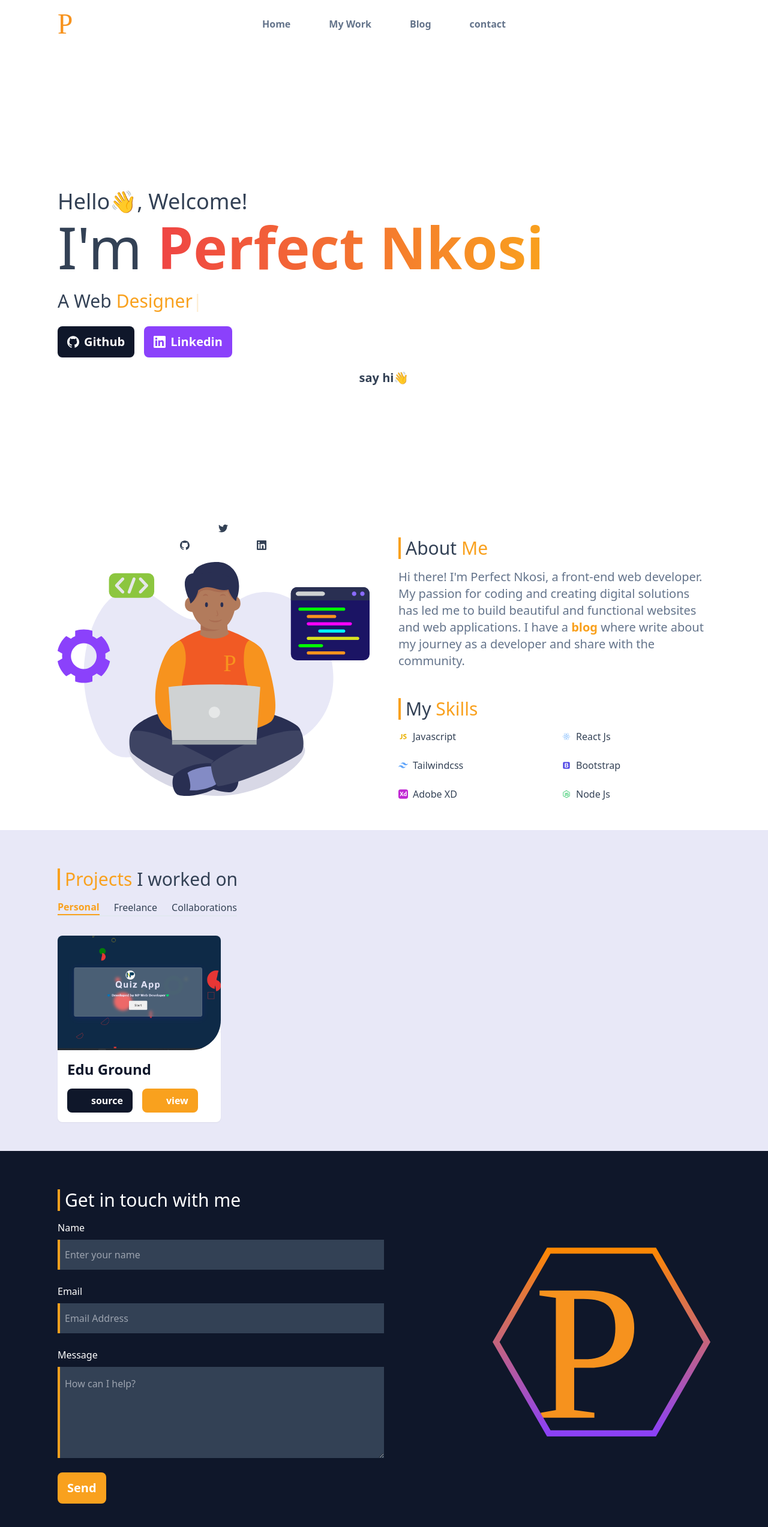
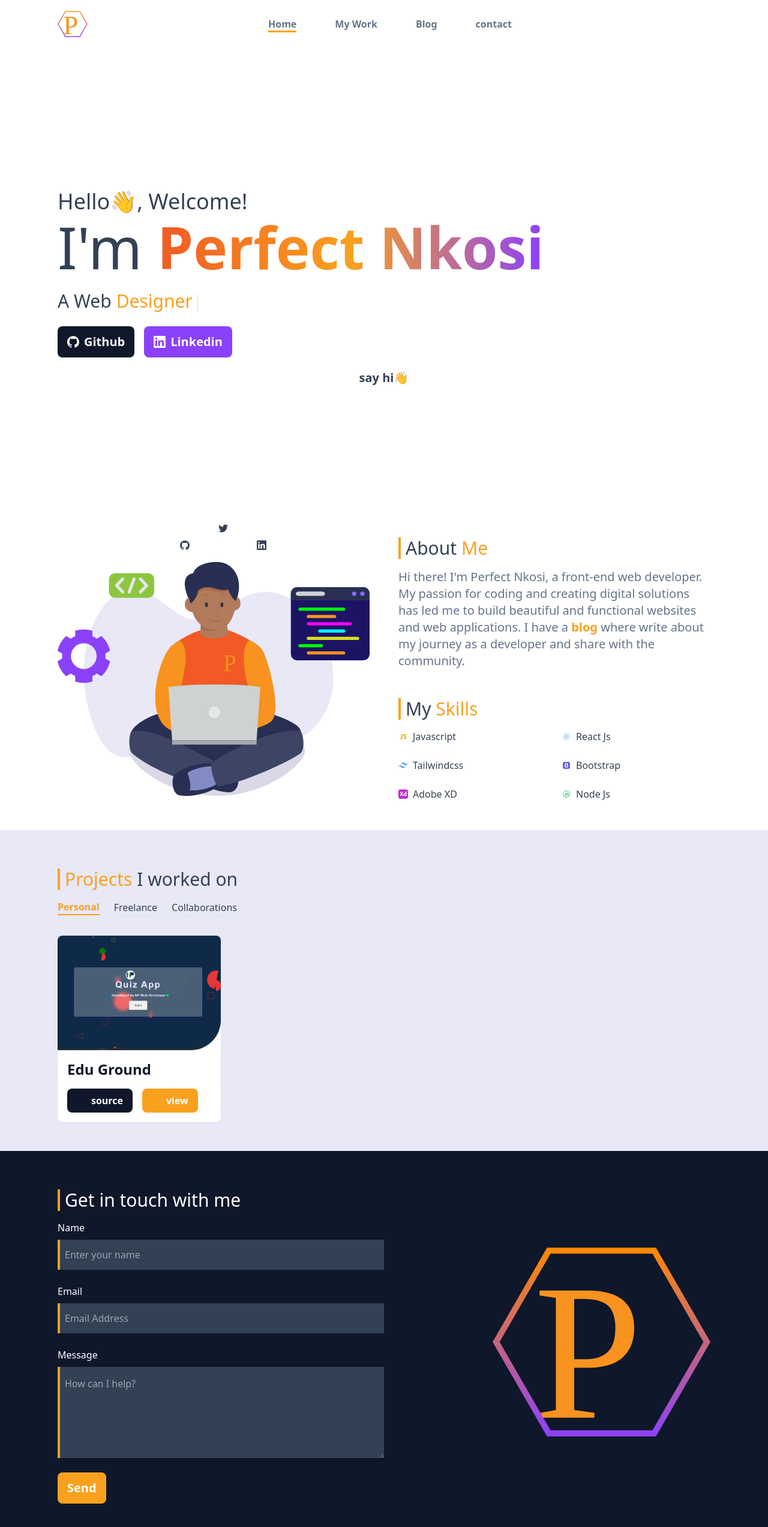
Before and after one commit to PNkosi/portfolio, a React (Vite) app: page / in a window 1280 px wide. Shown: the top 2546 px of the page at 60% size. Built offline with nearby package versions, Linux system fonts and the light colour scheme; some icons are missing.

Commit message:
first remote push

```diff
--- a/package.json
+++ b/package.json
@@ -11,6 +11,8 @@
   },
   "dependencies": {
     "@emailjs/browser": "^3.10.0",
+    "@sanity/client": "^5.3.2",
+    "@sanity/image-url": "^1.0.2",
     "firebase": "^9.17.0",
     "react": "^18.2.0",
     "react-dom": "^18.2.0",
--- /dev/null
+++ b/src/client.js
@@ -0,0 +1,7 @@
+import { createClient } from '@sanity/client'
+
+export default createClient({
+    projectId: "03acmjxw",
+    dataset: 'production',
+
+})
--- a/src/components/Contact.jsx
+++ b/src/components/Contact.jsx
@@ -9,7 +9,7 @@ const Contact = () => {
                     <h2 className="section-title">Get in touch with me</h2>
                     <ContactForm theme="dark" />
                 </div>
-                <img className="w-1/3 animate-pulse" src={logoHive} alt="" />
+                <img className="w-1/3" src={logoHive} alt="" />
             </div>
         </section>
     )
--- a/src/components/Hero.jsx
+++ b/src/components/Hero.jsx
@@ -6,7 +6,7 @@ const Hero = () => {
   return (
     <section className="flex flex-col justify-center p-container h-screen md:h-[70vh] lg:h-screen text-slate-700">
       <h2 className="text-4xl">Hello👋, Welcome!</h2>
-      <h1 className="text-5xl md:text-8xl pt-2 pb-6">I'm <span className="font-bold text-transparent bg-clip-text bg-gradient-to-r from-red-500 to-orange">Perfect Nkosi</span></h1>
+      <h1 className="text-5xl md:text-8xl pt-2 pb-6">I'm <span className="font-bold text-transparent bg-clip-text bg-gradient-to-r from-[#f15a24] via-orange to-purple">Perfect Nkosi</span></h1>
       <div className="flex ">
         <p className="text-2xl md:text-3xl">A Web </p>
 
--- a/src/components/Navbar.jsx
+++ b/src/components/Navbar.jsx
@@ -1,6 +1,6 @@
 import { useState } from 'react'
 import { NavLink } from 'react-router-dom'
-import logo from '../assets/SVG/logo.svg'
+import logo from '../assets/SVG/hive-logo.svg'
 import { TbMenu, IoClose } from 'react-icons/all'
 
 const Navbar = () => {
@@ -18,7 +18,7 @@ const Navbar = () => {
       {isMenuOpen && <div onClick={toggleMenu} className="absolute bg-black bg-opacity-80 h-screen w-screen mt-[10vh]"></div>}
       <nav className='relative h-[10vh] p-container flex justify-between items-center'>
         <NavLink onClick={isMenuOpen && toggleMenu} to='/'>
-          <img className='' width={30} src={logo} alt='logo' />
+          <img className='' width={50} src={logo} alt='logo' />
         </NavLink>
 
         {isMenuOpen &&
@@ -53,8 +53,12 @@ function MenuLinks(props) {
   ]
 
   const links = linksData.map(({ name, to }, index) => (
-    <li className='mx-8 my-4 lg:my-0' key={index} onClick={props.onMenuToggle}>
-      <NavLink to={to}>{name}</NavLink>
+    <li className='mx-8 my-4 lg:my-0 lg:hover:gradient-text transition-all' key={index} onClick={props.onMenuToggle}>
+      <NavLink style={({ isActive }) => {
+        return {
+          borderBottom: isActive ? '3px solid orange' : '',
+        }
+      }} to={to}>{name}</NavLink>
     </li>
   ))
 
--- a/src/components/blogComponents/FeaturedPost.jsx
+++ b/src/components/blogComponents/FeaturedPost.jsx
@@ -4,7 +4,7 @@ import { NavLink } from 'react-router-dom'
 const FeaturedPost = () => {
     return (
         <article className='py-4'>
-            <h1 className="text-4xl lg:text-5xl text-slate-700 font-bold"><NavLink to='/blog'>Building Reusable Components in React Js</NavLink></h1>
+            <h1 className="text-4xl lg:text-5xl text-slate-700 font-bold hover:text-orange transition-all"><NavLink to='/blog'>Building Reusable Components in React Js</NavLink></h1>
             <p className="lg:text-xl mt-6 w-10/12">Lorem ipsum dolor sit amet consectetur, adipisicing elit. Autem laudantium deleniti facilis possimus, rerum numquam.</p>
             <NavLink to='/blog' className="inline-block py-2 px-6 mt-4 bg-purple text-white">Read</NavLink>
         </article>
--- a/src/index.css
+++ b/src/index.css
@@ -35,4 +35,8 @@
   .hover-border-rounded {
     @apply hover:border-orange hover:border-2 hover:rounded-[50%] p-2 hover:text-orange;
   }
+
+  .gradient-text {
+    @apply text-transparent bg-clip-text bg-gradient-to-r from-[#f15a24] via-orange to-purple;
+  }
 }
--- a/src/pages/ContactPage.jsx
+++ b/src/pages/ContactPage.jsx
@@ -8,7 +8,7 @@ const ContactPage = () => {
     return (
         <section className="p-container flex flex-col lg:flex-row gap-6 lg:gap-0 mb-4">
             <div className="flex justify-center items-center flex-col lg:w-1/2 bg-gradient-to-br from-purple to-blue-300 py-6 lg:p-6 text-white">
-                <img className="hidden lg:block lg:w-1/2" src={img} />
+                <img className="w-1/3 lg:w-1/2" src={img} />
                 <h2 className="section-title text-white font-bold w-fit mx-auto">Get in touch with me</h2>
 
                 <p className="font-bold">perfect@nkosi.dev</p>
```
Also changed, not shown: 1 other file (tests, documents, lock files or other folders).
